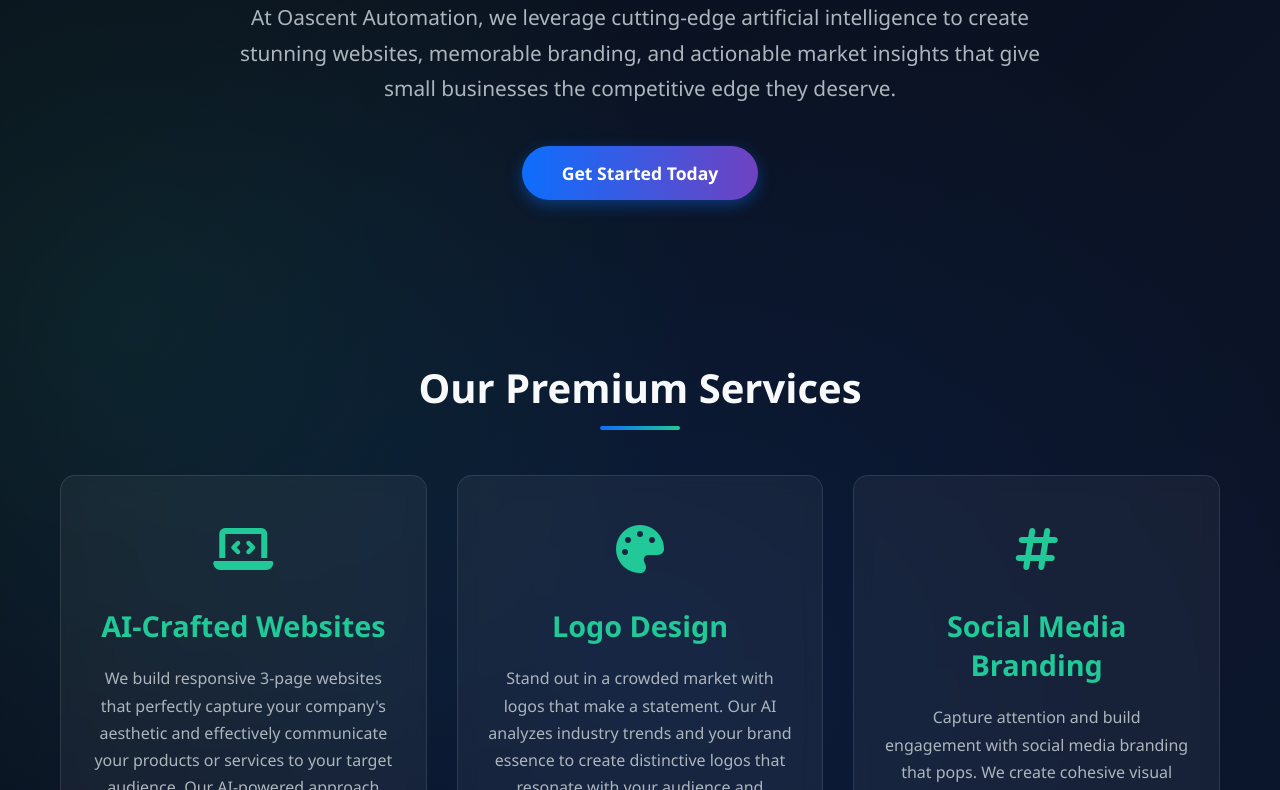
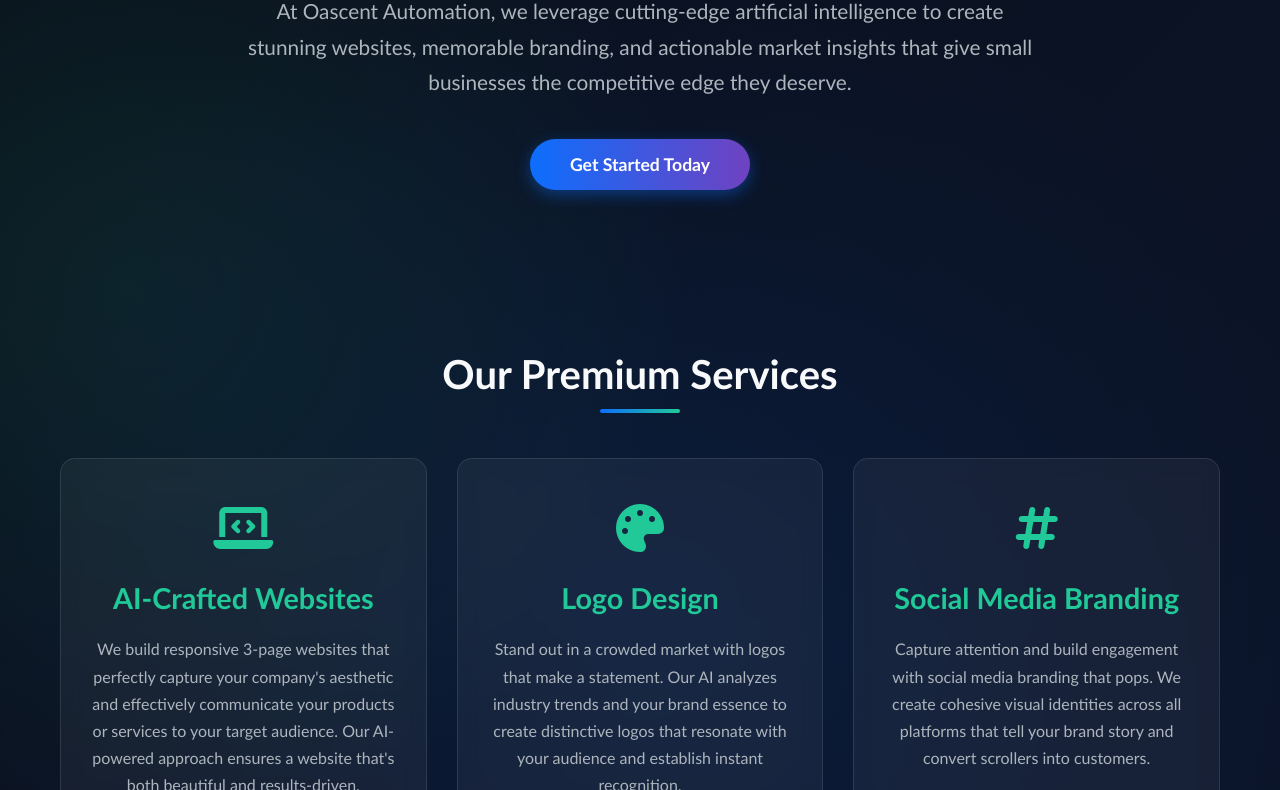
Before and after one commit to Oascent1/The-machine, a plain HTML site: page index.html in a window 1280 px wide. Shown: the part 350-1140 px from the top of the page. Drawn offline with Linux system fonts and the light colour scheme.

Commit message:
Update index.html

```diff
--- a/index.html
+++ b/index.html
@@ -20,7 +20,7 @@
             margin: 0;
             padding: 0;
             box-sizing: border-box;
-            font-family: 'Segoe UI', Tahoma, Geneva, Verdana, sans-serif;
+            font-family: 'Calibri', Tahoma, Geneva, Verdana, sans-serif;
         }
 
         body {
@@ -487,7 +487,7 @@
         <section class="hero">
             <h1>Transform Your Business with AI-Powered Solutions</h1>
             <p>At Oascent Automation, we leverage cutting-edge artificial intelligence to create stunning websites, memorable branding, and actionable market insights that give small businesses the competitive edge they deserve.</p>
-            <a href="#" class="cta-button">Get Started Today</a>
+            <a href="pricing.html" class="cta-button">Get Started Today</a>
         </section>
 
         <section class="services">
```
